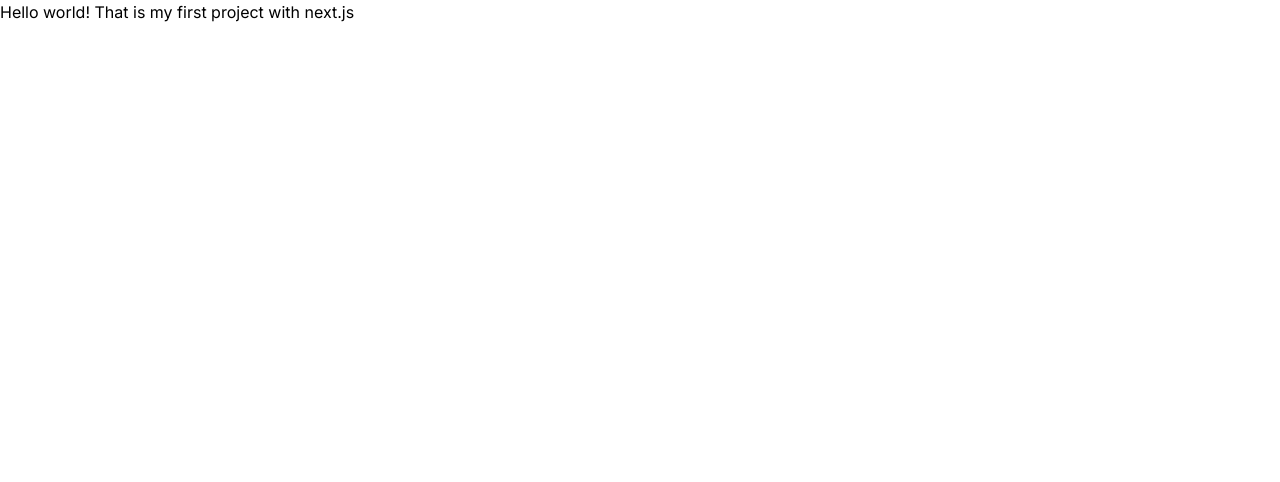
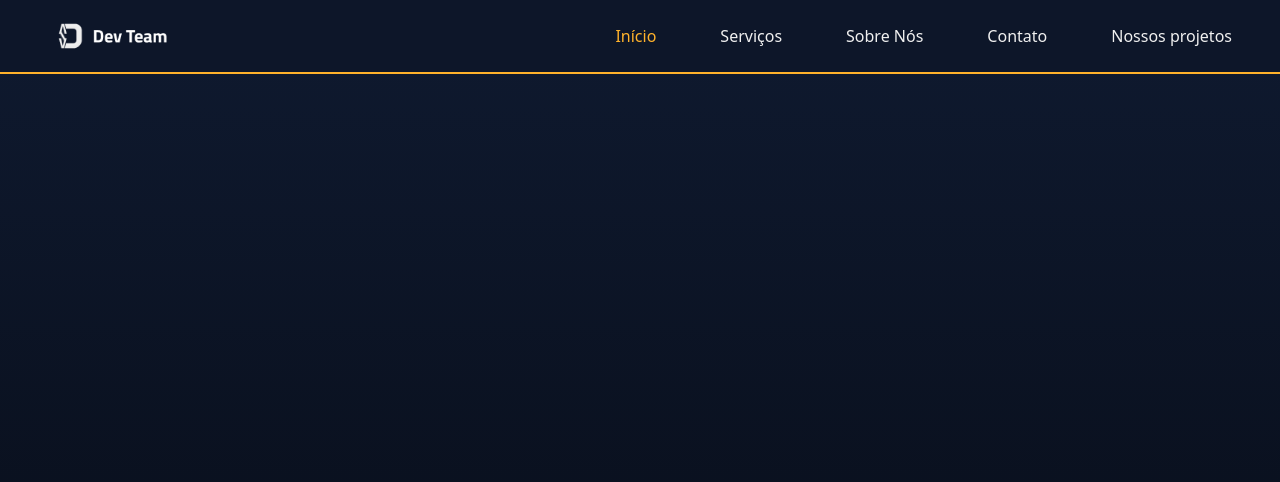
Before and after one commit to DevTeam-On/dev-team-page, a Next.js app: page / in a window 1280 px wide. Shown: the top 482 px of the page. Built offline with nearby package versions, Linux system fonts and the light colour scheme.

Commit message:
feat: :tada: call Header component and add properties on layout app

```diff
--- a/src/app/layout.tsx
+++ b/src/app/layout.tsx
@@ -1,21 +1,28 @@
-import "./globals.css";
-import { Inter } from "next/font/google";
+import HeaderComponent from '@/components/Header'
+import './globals.css'
+import { Inter } from 'next/font/google'
 
-const inter = Inter({ subsets: ["latin"] });
+const inter = Inter({ subsets: ['latin'] })
 
 export const metadata = {
-  title: "Dev Team",
-  description: "Página de serviços da Dev Team, venha desenvolver sua ideia.",
-};
+  title: 'Dev Team',
+  description: 'Página de serviços da Dev Team, venha desenvolver sua ideia.'
+}
 
 export default function RootLayout({
-  children,
+  children
 }: {
-  children: React.ReactNode;
+  children: React.ReactNode
 }) {
   return (
     <html lang="en">
-      <body className={inter.className}>{children}</body>
+      <body
+        // className={inter.className}
+        className="h-screen w-screen bg-gradient-to-t from-blue-400 to-blue-100 bg-no-repeat"
+      >
+        <HeaderComponent />
+        {children}
+      </body>
     </html>
-  );
+  )
 }
```
